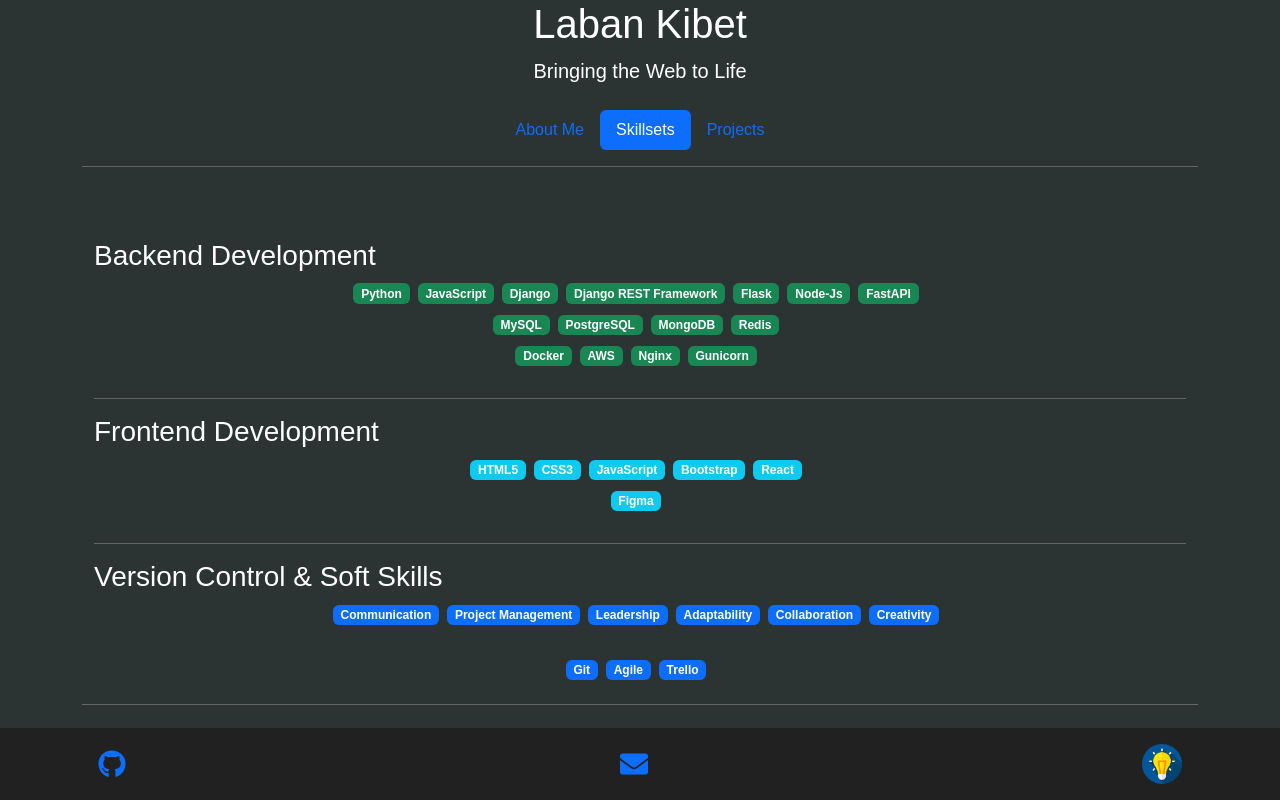
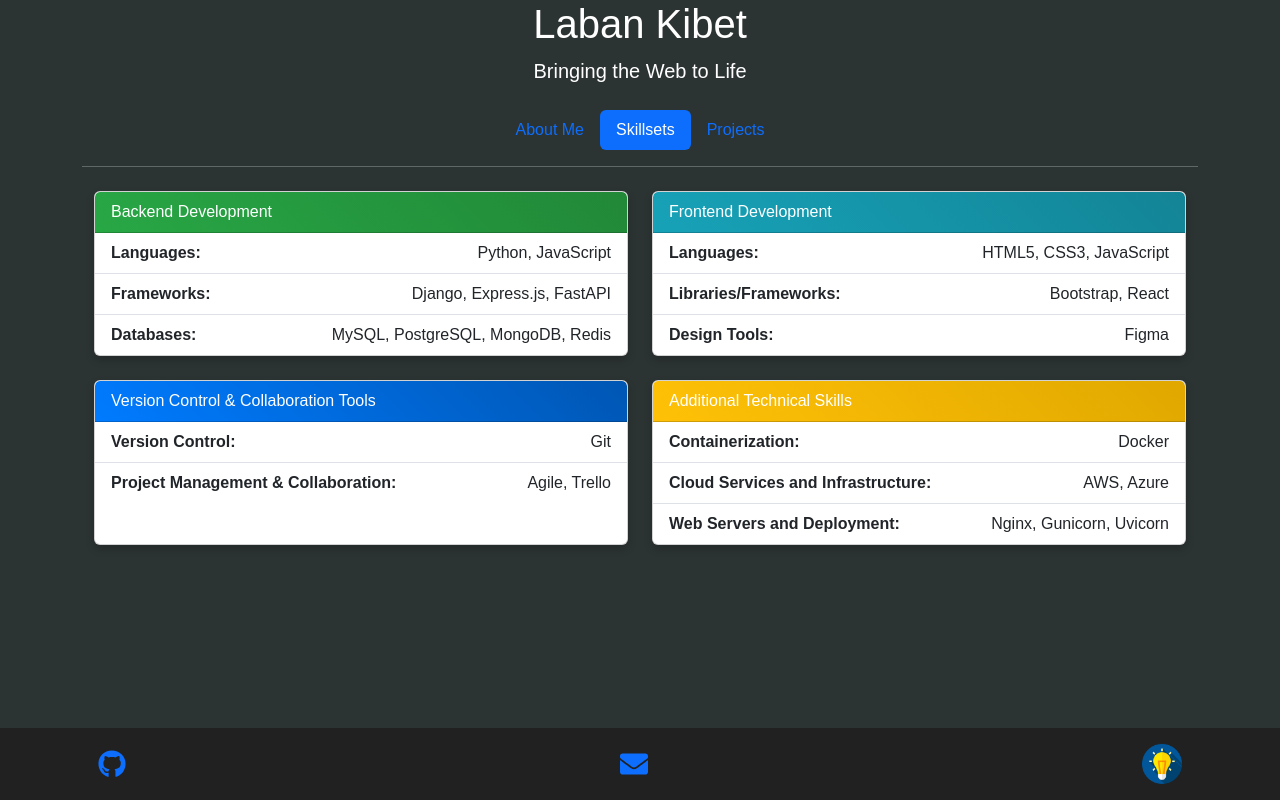
Before and after one commit to Laban254/my-portfolio, a React (Create React App) app: page / in a window 1280 px wide. Both pictures are taken after a click on the button "Skillsets". Built offline with nearby package versions, Linux system fonts and the light colour scheme.

Commit message:
Update Skillset

```diff
--- a/src/App.css
+++ b/src/App.css
@@ -121,3 +121,49 @@
   background-color: #212121; /* Light mode background color */
   color: #333; /* Light mode text color */
 }
+
+/* skillset */
+
+
+
+
+.row-eq-height {
+  display: flex;
+  flex-wrap: wrap;
+}
+
+.skill-card {
+  flex: 1;
+  border: none;
+  transition: transform 0.3s, box-shadow 0.3s;
+}
+
+.skill-card:hover {
+  transform: translateY(-5px);
+  box-shadow: 0 8px 16px rgba(0, 0, 0, 0.2);
+}
+
+.bg-gradient-success {
+  background: linear-gradient(45deg, #28a745, #218838);
+}
+
+.bg-gradient-info {
+  background: linear-gradient(45deg, #17a2b8, #138496);
+}
+
+.bg-gradient-primary {
+  background: linear-gradient(45deg, #007bff, #0056b3);
+}
+
+.bg-gradient-warning {
+  background: linear-gradient(45deg, #ffc107, #e0a800);
+}
+
+.list-group-item {
+  transition: background 0.3s, color 0.3s;
+}
+
+.list-group-item:hover {
+  background: rgba(0, 0, 0, 0.1);
+  color: #0a0202;
+}
--- a/src/components/Skillsets.js
+++ b/src/components/Skillsets.js
@@ -1,79 +1,96 @@
 import React from 'react';
 import 'bootstrap/dist/css/bootstrap.min.css';
-import '@fortawesome/fontawesome-free/css/all.min.css';
 
 const Skillsets = () => {
   return (
-    <section id="skills" className="py-5 ">
-      <div className="container ">
-
-        {/* Backend Development */}
-        <div className="mb-4">
-          <h3 className="text-white">Backend Development</h3>
-          <div className="text-center">
-            <span className="badge bg-success me-2 mb-2">Python</span>
-            <span className="badge bg-success me-2 mb-2">JavaScript</span>
-            <span className="badge bg-success me-2 mb-2">Django</span>
-            <span className="badge bg-success me-2 mb-2">Django REST Framework</span>
-            <span className="badge bg-success me-2 mb-2">Flask</span>
-            <span className="badge bg-success me-2 mb-2">Node-Js</span>
-            <span className="badge bg-success me-2 mb-2">FastAPI</span>
+    <section id="skills" className="d-flex align-items-center">
+      <div className="container">
+        <div className="row row-eq-height">
+          {/* Backend Development */}
+          <div className="col-md-6 mb-4 d-flex align-items-stretch">
+            <div className="card skill-card">
+              <div className="card-header bg-gradient-success text-white">Backend Development</div>
+              <ul className="list-group list-group-flush">
+                <li className="list-group-item d-flex justify-content-between align-items-center">
+                  <strong>Languages:</strong>
+                  <span>Python, JavaScript</span>
+                </li>
+                <li className="list-group-item d-flex justify-content-between align-items-center">
+                  <strong>Frameworks:</strong>
+                  <span>Django, Express.js, FastAPI</span>
+                </li>
+                <li className="list-group-item d-flex justify-content-between align-items-center">
+                  <strong>Databases:</strong>
+                  <span>MySQL, PostgreSQL, MongoDB, Redis</span>
+                </li>
+                {/* <li className="list-group-item d-flex justify-content-between align-items-center">
+                  <strong>DevOps Tools:</strong>
+                  <span>Docker, AWS, Nginx, Gunicorn</span>
+                </li> */}
+              </ul>
+            </div>
           </div>
 
-          <div className="text-center">
-          <span className="badge bg-success me-2 mb-2">MySQL</span>
-          <span className="badge bg-success me-2 mb-2">PostgreSQL</span>
-            <span className="badge bg-success me-2 mb-2">MongoDB</span>
-            <span className="badge bg-success me-2 mb-2">Redis</span>
+          {/* Frontend Development */}
+          <div className="col-md-6 mb-4 d-flex align-items-stretch">
+            <div className="card skill-card">
+              <div className="card-header bg-gradient-info text-white">Frontend Development</div>
+              <ul className="list-group list-group-flush">
+                <li className="list-group-item d-flex justify-content-between align-items-center">
+                  <strong>Languages:</strong>
+                  <span>HTML5, CSS3, JavaScript</span>
+                </li>
+                <li className="list-group-item d-flex justify-content-between align-items-center">
+                  <strong>Libraries/Frameworks:</strong>
+                  <span>Bootstrap, React</span>
+                </li>
+                <li className="list-group-item d-flex justify-content-between align-items-center">
+                  <strong>Design Tools:</strong>
+                  <span>Figma</span>
+                </li>
+              </ul>
+            </div>
           </div>
 
-          <div className="text-center">
-          <span className="badge bg-success me-2 mb-2">Docker</span>
-            <span className="badge bg-success me-2 mb-2">AWS</span>
-            <span className="badge bg-success me-2 mb-2">Nginx</span>
-            <span className="badge bg-success me-2 mb-2">Gunicorn</span>
+          {/* Version Control & Collaboration Tools */}
+          <div className="col-md-6 mb-4 d-flex align-items-stretch">
+            <div className="card skill-card">
+              <div className="card-header bg-gradient-primary text-white">Version Control & Collaboration Tools</div>
+              <ul className="list-group list-group-flush">
+                <li className="list-group-item d-flex justify-content-between align-items-center">
+                  <strong>Version Control:</strong>
+                  <span>Git</span>
+                </li>
+                <li className="list-group-item d-flex justify-content-between align-items-center">
+                  <strong>Project Management & Collaboration:</strong>
+                  <span>Agile, Trello</span>
+                </li>
+              </ul>
+            </div>
           </div>
 
-        </div>
-        <hr></hr>
-        {/* Frontend Development */}
-        <div className="mb-4">
-          <h3 className="text-white">Frontend Development</h3>
-          <div className="text-center">
-            <span className="badge bg-info  me-2 mb-2">HTML5</span>
-            <span className="badge bg-info me-2 mb-2">CSS3</span>
-            <span className="badge bg-info  me-2 mb-2">JavaScript</span>
-            <span className="badge bg-info  me-2 mb-2">Bootstrap</span>
-            <span className="badge bg-info  me-2 mb-2">React</span>
-          </div>
-
-          <div className="text-center">
-            <span className="badge bg-info  me-2 mb-2">Figma</span>
-          </div>
-
-        </div>
-        <hr></hr>
-        {/* Version Control & Collaboration */}
-        <div className="mb-4">
-          <h3 className="text-white">Version Control & Soft Skills</h3>
-          <div className="text-center">
-            <span className="badge bg-primary me-2 mb-2">Communication</span>
-            <span className="badge bg-primary me-2 mb-2">Project Management</span>
-            <span className="badge bg-primary me-2 mb-2">Leadership</span>
-            <span className="badge bg-primary me-2 mb-2">Adaptability</span>
-            <span className="badge bg-primary me-2 mb-2">Collaboration</span>
-            <span className="badge bg-primary me-2 mb-2">Creativity</span>
+          {/* Additional Technical Skills */}
+          <div className="col-md-6 mb-4 d-flex align-items-stretch">
+            <div className="card skill-card">
+              <div className="card-header bg-gradient-warning text-white">Additional Technical Skills</div>
+              <ul className="list-group list-group-flush">
+                <li className="list-group-item d-flex justify-content-between align-items-center">
+                  <strong>Containerization:</strong>
+                  <span>Docker</span>
+                </li>
+                <li className="list-group-item d-flex justify-content-between align-items-center">
+                  <strong>Cloud Services and Infrastructure:</strong>
+                  <span>AWS, Azure</span>
+                </li>
+                <li className="list-group-item d-flex justify-content-between align-items-center">
+                  <strong>Web Servers and Deployment:</strong>
+                  <span>Nginx, Gunicorn, Uvicorn</span>
+                </li>
+              </ul>
+            </div>
           </div>
         </div>
-
-        <div className="text-center">
-            <span className="badge bg-primary me-2 mb-2">Git</span>
-            <span className="badge bg-primary me-2 mb-2">Agile</span>
-            <span className="badge bg-primary me-2 mb-2">Trello</span>
-          </div>
-
       </div>
-      <hr></hr>
     </section>
   );
 };
```
